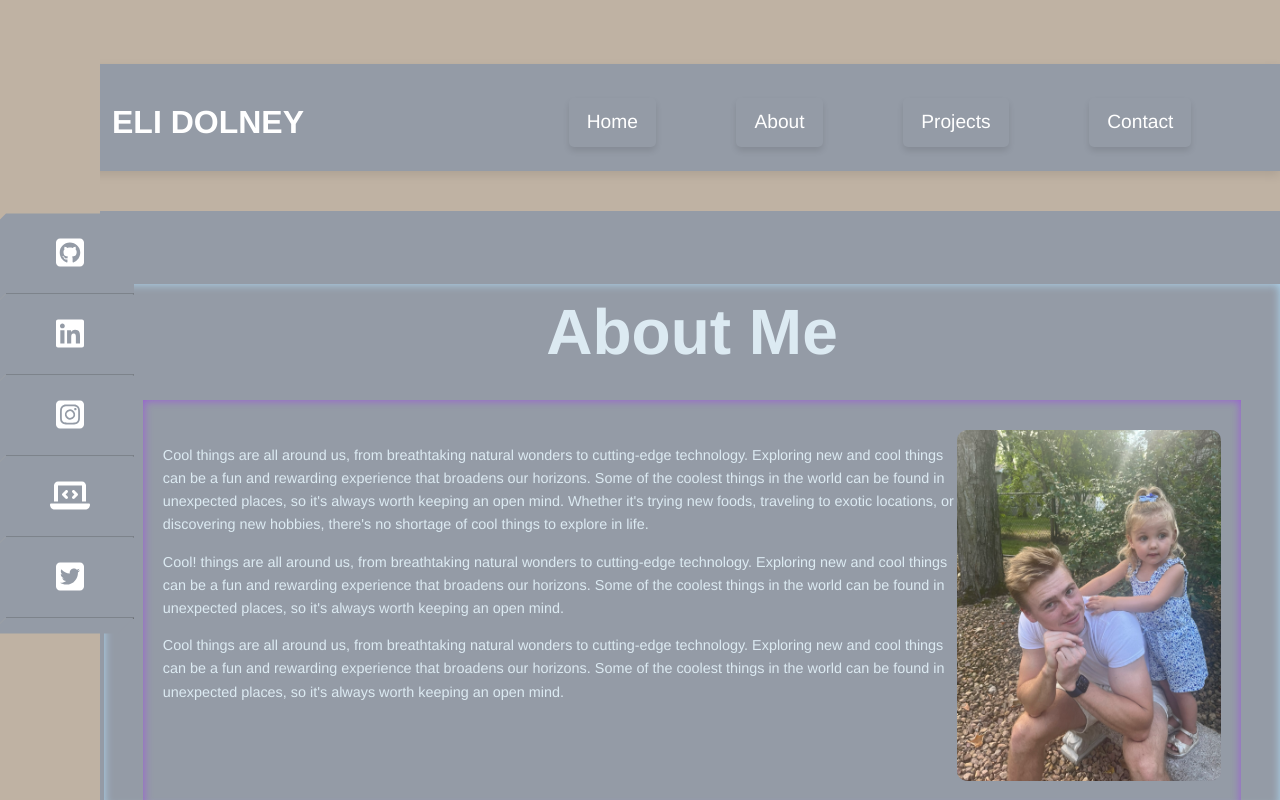
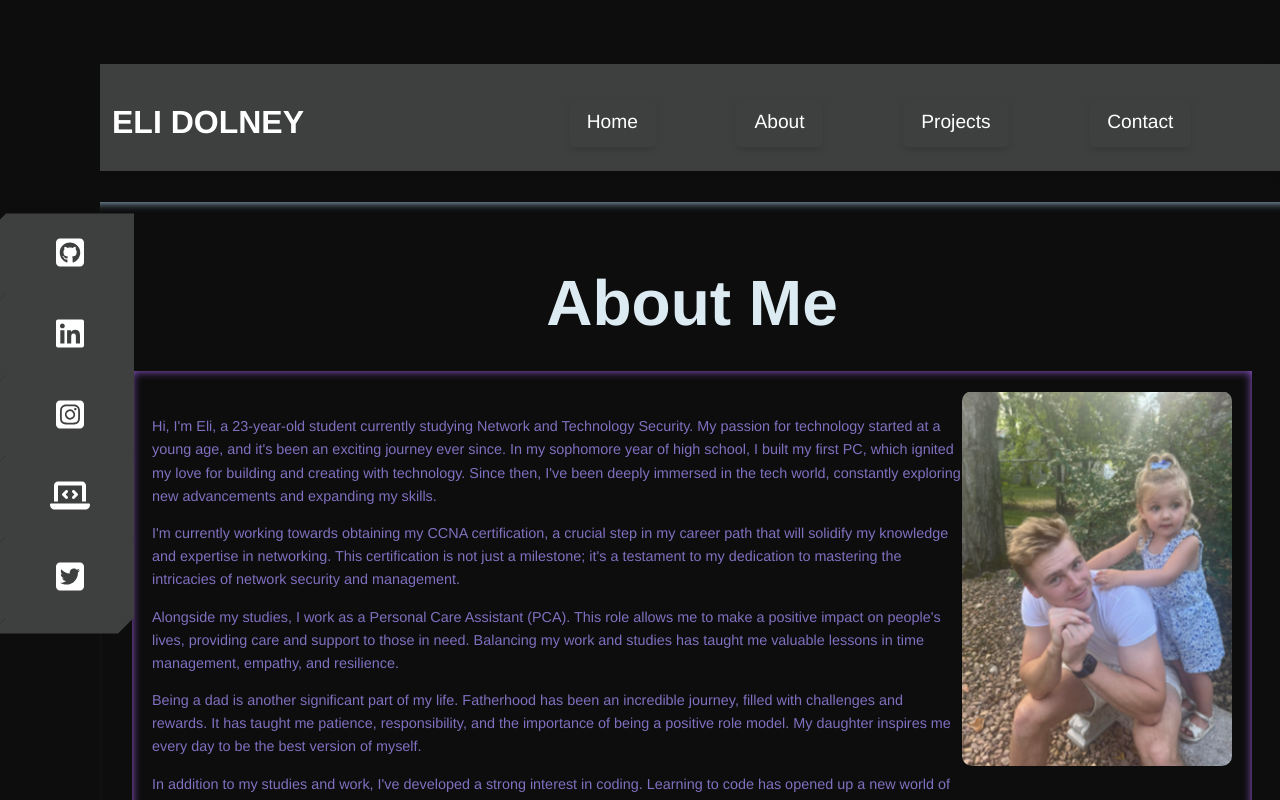
Before and after one commit to Eli-Dolney/eli, a Vue app: page /about in a window 1280 px wide. Shown: the top 800 px of the page. Built offline with nearby package versions, Linux system fonts and the light colour scheme.

Commit message:
Dark themed still a couple more colors to switch

```diff
--- a/package.json
+++ b/package.json
@@ -13,6 +13,7 @@
     "@fortawesome/free-brands-svg-icons": "^6.5.1",
     "@fortawesome/free-solid-svg-icons": "^6.5.1",
     "@fortawesome/vue-fontawesome": "^3.0.5",
+    "swiper": "^11.1.4",
     "vue": "^3.3.4",
     "vue-router": "^4.3.2"
   },
--- a/src/App.vue
+++ b/src/App.vue
@@ -37,7 +37,7 @@ export default {
   display: flex;
   flex-direction: column; /* Change to column to stack TopNavbar, Sidebar, and main */
   min-height: 100vh; /* Ensure the height is at least the viewport height */
-  background-color: #BFB2A3;
+  background-color: #0D0D0D;
   color: #DCEAF2;
   width: 100%;
 }
@@ -62,7 +62,7 @@ router-view {
 }
 
 body {
-  background-color: #BFB2A3;
+  background-color: #0D0D0D;
   margin: 0;
   padding: 0;
   overflow-x: hidden; /* Prevent horizontal scroll */
--- a/src/components/About.vue
+++ b/src/components/About.vue
@@ -1,31 +1,26 @@
 <template>
   <section id="about">
-    <div class="section-wrapper">
+    <div class="section-wrapper" ref="sectionWrapper">
       <h2>About Me</h2>
       <div class="about-container">
         <div class="about-text">
           <p>
-            Cool things are all around us, from breathtaking natural wonders to
-            cutting-edge technology. Exploring new and cool things can be a fun
-            and rewarding experience that broadens our horizons. Some of the
-            coolest things in the world can be found in unexpected places, so
-            it's always worth keeping an open mind. Whether it's trying new
-            foods, traveling to exotic locations, or discovering new hobbies,
-            there's no shortage of cool things to explore in life.
+            Hi, I'm Eli, a 23-year-old student currently studying Network and Technology Security. My passion for technology started at a young age, and it's been an exciting journey ever since. In my sophomore year of high school, I built my first PC, which ignited my love for building and creating with technology. Since then, I've been deeply immersed in the tech world, constantly exploring new advancements and expanding my skills.
           </p>
           <p>
-            Cool! things are all around us, from breathtaking natural wonders to
-            cutting-edge technology. Exploring new and cool things can be a fun
-            and rewarding experience that broadens our horizons. Some of the
-            coolest things in the world can be found in unexpected places, so
-            it's always worth keeping an open mind.
+            I'm currently working towards obtaining my CCNA certification, a crucial step in my career path that will solidify my knowledge and expertise in networking. This certification is not just a milestone; it's a testament to my dedication to mastering the intricacies of network security and management.
           </p>
           <p>
-            Cool things are all around us, from breathtaking natural wonders to
-            cutting-edge technology. Exploring new and cool things can be a fun
-            and rewarding experience that broadens our horizons. Some of the
-            coolest things in the world can be found in unexpected places, so
-            it's always worth keeping an open mind.
+            Alongside my studies, I work as a Personal Care Assistant (PCA). This role allows me to make a positive impact on people's lives, providing care and support to those in need. Balancing my work and studies has taught me valuable lessons in time management, empathy, and resilience.
+          </p>
+          <p>
+            Being a dad is another significant part of my life. Fatherhood has been an incredible journey, filled with challenges and rewards. It has taught me patience, responsibility, and the importance of being a positive role model. My daughter inspires me every day to be the best version of myself.
+          </p>
+          <p>
+            In addition to my studies and work, I've developed a strong interest in coding. Learning to code has opened up a new world of possibilities for me. I love creating cool projects that combine my technical skills with my creativity. Whether it's building websites, developing applications, or exploring new technologies, coding allows me to bring my ideas to life.
+          </p>
+          <p>
+            Overall, I'm passionate about technology, committed to my personal and professional growth, and dedicated to making a difference in the lives of others. I'm excited about the future and the opportunities it holds, and I'm continuously striving to learn, grow, and achieve my goals.
           </p>
         </div>
         <div class="about-image">
@@ -54,6 +49,24 @@ export default {
       imageSrc: imageSrcImport,
     };
   },
+  mounted() {
+    const observer = new IntersectionObserver(
+      (entries) => {
+        entries.forEach((entry) => {
+          if (entry.isIntersecting) {
+            entry.target.classList.add("in-view");
+          } else {
+            entry.target.classList.remove("in-view");
+          }
+        });
+      },
+      {
+        threshold: 0.1,
+      }
+    );
+
+    observer.observe(this.$refs.sectionWrapper);
+  },
 };
 </script>
 
@@ -68,19 +81,34 @@ export default {
   --font-size-title: 2.5rem;
 }
 
+html {
+  scroll-behavior: smooth;
+}
+
 #about {
-  background-color: #949BA6;
-  margin: 20px auto;
-  padding: 20px;
+  background-color: #0D0D0D;
+  margin: 0; /* Remove margin to take full space */
+  padding: 0; /* Remove padding to take full space */
+  min-height: 100vh; /* Ensure it takes up the full viewport height */
+  display: flex; /* Use flexbox to center content */
+  align-items: center; /* Vertically center content */
 }
 
 .section-wrapper {
   max-width: 1200px;
   width: 100%;
   padding: var(--base-spacing);
-  margin: 20px auto;
+  margin: 0 auto;
   box-sizing: border-box;
   box-shadow: inset 0 0 10px #AED8F2;
+  opacity: 0;
+  transform: translateY(50px);
+  transition: opacity 0.6s ease-out, transform 0.6s ease-out;
+}
+
+.section-wrapper.in-view {
+  opacity: 1;
+  transform: translateY(0);
 }
 
 .about-container {
@@ -94,6 +122,7 @@ export default {
   margin: 20px auto;
   padding: 20px;
   width: 90%;
+  animation: fadeInUp 1.8s ease-out forwards;
 }
 
 h2 {
@@ -106,12 +135,21 @@ h2 {
 .about-text {
   color: var(--text-color);
   text-align: left;
+  background-color: #806FBF;
+  font-size: 1.5rem;
+  -webkit-background-clip: text;
+  background-clip: text;
+  color: transparent;
+  opacity: 0;
+  animation: fadeIn 2s forwards;
+  animation-delay: 0.5s;
 }
 
 .about-image {
   justify-self: center;
   overflow: hidden;
   border-radius: 10px;
+  perspective: 1000px;
 }
 
 .about-image img {
@@ -119,11 +157,13 @@ h2 {
   max-width: 100%;
   max-height: 500px;
   border-radius: 10px;
-  transition: transform 0.3s ease-in-out;
+  transition: transform 0.3s ease-in-out, box-shadow 0.3s ease-in-out;
+  transform: translateZ(-50px) scale(1.1);
 }
 
 .about-image img:hover {
-  transform: scale(1.03);
+  transform: translateZ(0) scale(1.05) rotate(2deg);
+  box-shadow: 0 10px 20px rgba(0, 0, 0, 0.3);
 }
 
 p {
@@ -142,8 +182,13 @@ p {
   }
 }
 
-.about-container {
-  animation: fadeInUp 1.8s ease-out forwards;
+@keyframes fadeIn {
+  from {
+    opacity: 0;
+  }
+  to {
+    opacity: 1;
+  }
 }
 
 @media (max-width: 1024px) {
--- a/src/components/Loading.vue
+++ b/src/components/Loading.vue
@@ -45,8 +45,6 @@
 };
 </script>
 
-
-
 <style scoped>
 .loading-screen {
   position: fixed;
@@ -58,7 +56,22 @@
   justify-content: center;
   align-items: center;
   background-color: rgba(0, 0, 0, 1);
+  background-image: url('../assets/images/retro.jpg'); /* Add your background image */
+  background-size: cover; /* Ensure the image covers the entire background */
+  background-position: center; /* Center the background image */
+  background-repeat: no-repeat; /* Do not repeat the background image */
   z-index: 9999;
+}
+
+.loading-screen::before {
+  content: "";
+  position: absolute;
+  top: 0;
+  left: 0;
+  width: 100%;
+  height: 100%;
+  background-color: rgba(0, 0, 0, 0.6); /* Add a semi-transparent overlay */
+  z-index: 1;
 }
 
 .scrambling-loader {
@@ -69,5 +82,7 @@
   color: white;
   text-align: center; /* Center the text */
   width: 100%; /* Set the width to 100% of the screen */
+  z-index: 2; /* Ensure the text is above the overlay */
+  position: relative; /* Set position to relative to stack above the overlay */
 }
 </style>
--- a/src/components/Sidebar.vue
+++ b/src/components/Sidebar.vue
@@ -43,7 +43,7 @@ nav.nav-two {
   bottom: 0;        /* Stretch to the bottom */
   left: 0;          /* Align to the left */
   width: 100px;     /* Set a specific width */
-  background-color: #BFB2A3;  /* Dark background for the sidebar */
+  background-color: #0D0D0D;  /* Dark background for the sidebar */
   z-index: 1000;    /* High z-index to keep it above other content */
   display: flex;
   flex-direction: column;  /* Stack items vertically */
@@ -60,7 +60,7 @@ ul {
 }
 
 .list-item {
-  background: #949BA6;
+  background: #3E403F;
   color: #fff;
   text-align: center;
   height: 2.5em;  /* Increase the height for bigger icons */
@@ -75,10 +75,10 @@ ul {
 }
 
 .list-item:hover {
-  background: linear-gradient(45deg, #db2ef2, #022873);
+  background-color: #71D9B3;/* Adjusted gradient colors */
   color: #fff;
   transform: translate(0.9em, -0.9em);
-  box-shadow: 0 0 1.5em #022873;
+  box-shadow: 0 0 1.5em #4D208C;
 }
 
 .list-item:before,
@@ -91,7 +91,7 @@ ul {
 
 .list-item:before {
   height: 2.5em;
-  background: #949BA6;
+  background: #3E403F;
   top: 0.25em;
   left: -0.5em;
   transform: skewY(-45deg);
@@ -99,7 +99,7 @@ ul {
 
 .list-item:after {
   height: 4em;
-  background: #949BA6;
+  background: #3E403F;
   bottom: -2.25em;
   left: 1.5em;
   transform: rotate(90deg) skew(0, 45deg);
@@ -107,7 +107,7 @@ ul {
 
 .list-item:hover:before,
 .list-item:hover:after {
-  background: linear-gradient(45deg, #db2ef2, #022873);
+  background-color: #71D9B3;/* Adjusted gradient colors */
 }
 
 @media (max-width: 768px) {
--- a/src/components/TopNavbar.vue
+++ b/src/components/TopNavbar.vue
@@ -42,7 +42,7 @@ export default {
 
 <style scoped>
 header {
-  background: #949BA6;
+  background: #3E403F;
   color: #fff;
   padding: 1.5rem 2rem;
   position: relative;
@@ -88,7 +88,7 @@ header {
   border-radius: 5px;
   background-clip: padding-box;
   margin: 0 0.5rem;
-  box-shadow: 0 4px 6px rgba(0, 0, 0, 0.1); /* Added box shadow */
+  box-shadow: 0 4px 6px rgba(0, 0, 0, 0.1);
 }
 
 .nav-links a::before {
@@ -98,14 +98,14 @@ header {
   left: -2px;
   bottom: -2px;
   right: -2px;
-  background: linear-gradient(45deg, #db2ef2, #022873);
+  background-color: #71D9B3; /* Updated gradient colors Now removed lol*/
   z-index: -1;
   transition: transform 0.3s;
   border-radius: 7px;
 }
 
 .nav-links a:hover {
-  color: #db2ef2;
+  color: #4D208C;
   transform: scale(1.05);
 }
 
@@ -161,7 +161,7 @@ header {
     z-index: 1000;
     transition: transform 0.3s;
     transform: translateY(-100%);
-    padding-top: 4rem; /* Add some padding from the top */
+    padding-top: 4rem;
   }
 
   .nav-links.open {
@@ -173,7 +173,7 @@ header {
     font-size: 2rem;
     margin-bottom: 2rem;
     color: #fff;
-    padding: 1rem 2rem; /* Add padding for better touch targets */
+    padding: 1rem 2rem;
   }
 
   .hamburger {
```
Also changed, not shown: src/components/Contact.vue (+53 -10 lines), src/components/Projects.vue (+30 -10 lines), src/assets/images/retro.jpg (added), 1 other file (tests, documents, lock files or other folders). Lines whose indentation alone changed are shown as unchanged.
